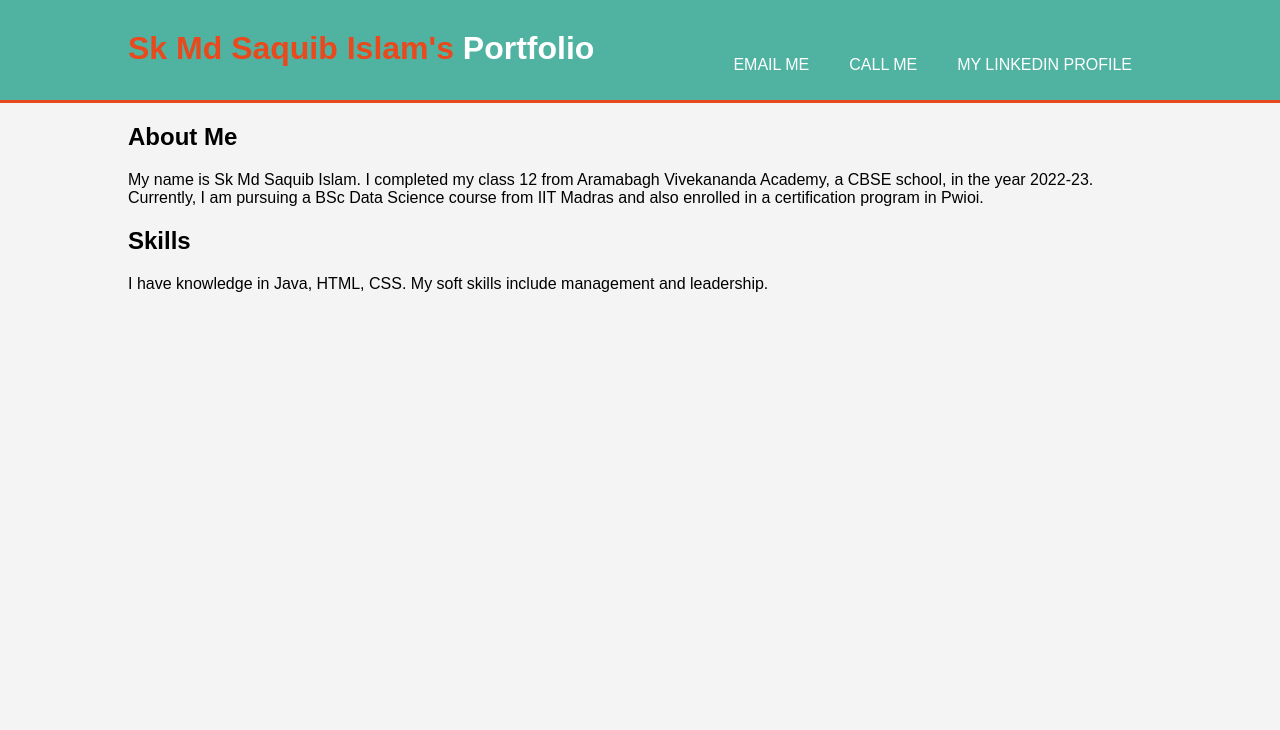
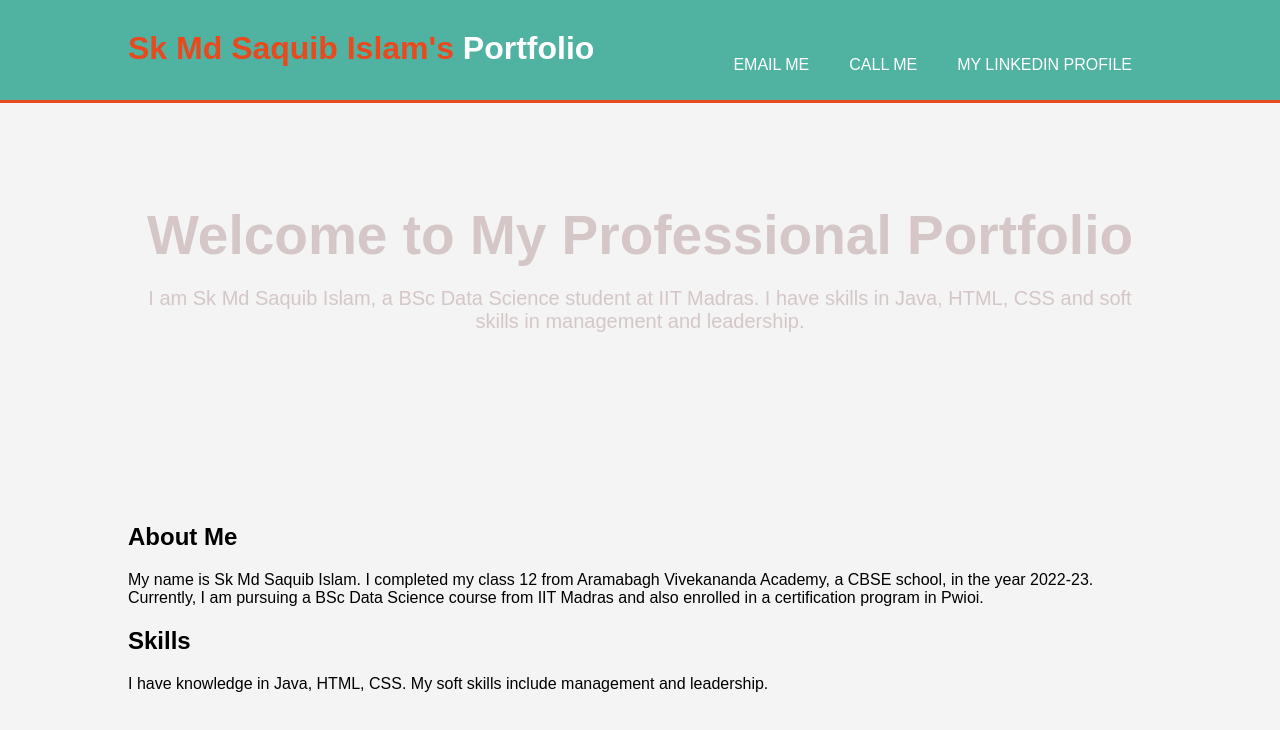
Before and after one commit to Saquibislam1/Resumev1, a plain HTML site: page index.html in a window 1280 px wide. Drawn offline with Linux system fonts and the light colour scheme.

Commit message:
Commit message

```diff
--- a/index.html
+++ b/index.html
@@ -47,8 +47,22 @@
             font-weight: bold;
         }
         header a:hover {
-            color: #cccccc;
+            color: #e8dede;
             font-weight: bold;
+        }
+        #showcase {
+            min-height: 400px;
+            background: url('IMAGE_URL') no-repeat 0 -400px;
+            text-align: center;
+            color: #c3acaca0;
+        }
+        #showcase h1 {
+            margin-top: 100px;
+            font-size: 55px;
+            margin-bottom: 10px;
+        }
+        #showcase p {
+            font-size: 20px;
         }
     </style>
 </head>
@@ -67,6 +81,12 @@
             </nav>
         </div>
     </header>
+    <section id="showcase">
+        <div class="container">
+            <h1>Welcome to My Professional Portfolio</h1>
+            <p>I am Sk Md Saquib Islam, a BSc Data Science student at IIT Madras. I have skills in Java, HTML, CSS and soft skills in management and leadership.</p>
+        </div>
+    </section>
     <div class="container">
         <h2>About Me</h2>
         <p>
```
